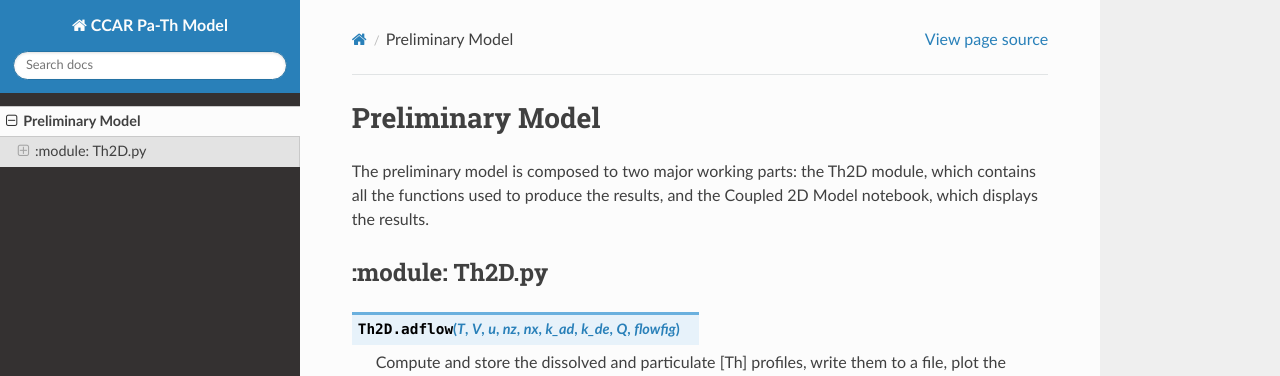
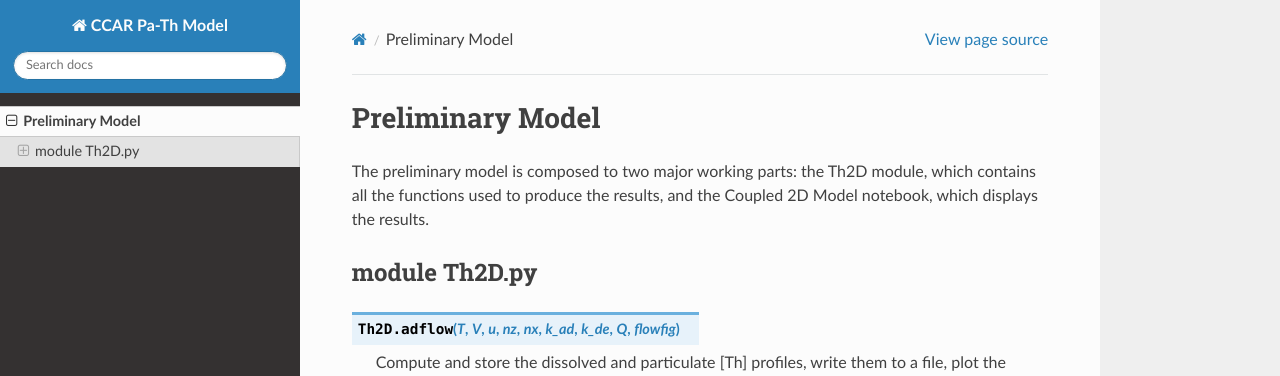
Before and after one commit to UBC-MOAD/pa-th-simple, a Sphinx documentation site: the page built from docs/prelim-model.rst, in a window 1280 px wide and 900 px high. Shown: the top 376 px of the window. Built offline with Sphinx 7.4.7 and the Read the Docs theme 2.0.0, drawn with Linux system fonts in a browser that asks for light colours; some of the changed lines change nothing that is shown.

Commit message:
Th2D doc update

```diff
--- a/docs/prelim-model.rst
+++ b/docs/prelim-model.rst
@@ -5,7 +5,7 @@ Preliminary Model
 The preliminary model is composed to two major working parts: the Th2D module, which contains all the functions used to produce the results, and the Coupled 2D Model notebook, which displays the results.
 
 ================
-:module: Th2D.py
+module Th2D.py
 ================
 
 .. function:: Th2D.adflow(T, V, u, nz, nx, k_ad, k_de, Q, flowfig)
```
